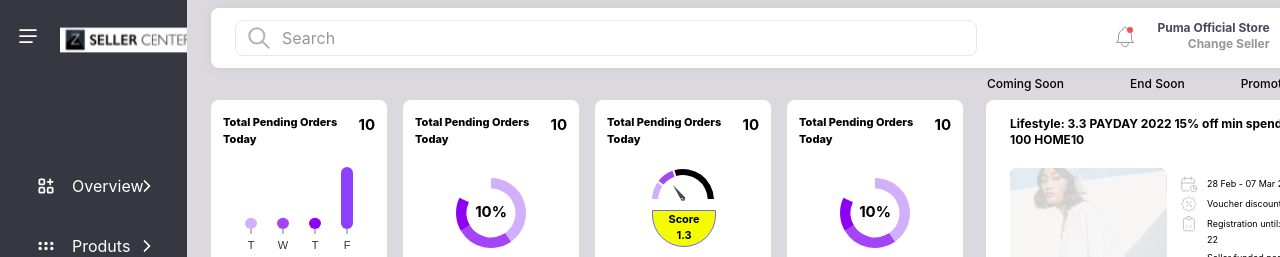
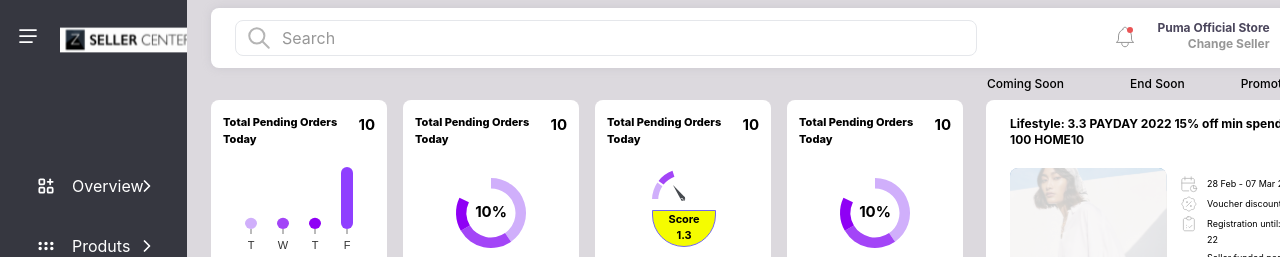
Before and after one commit to kubendrapandian10D/tailWindCSS_MATC, a React (Create React App) app: page / in a window 1280 px wide. Shown: the top 257 px of the page. Built offline with nearby package versions, Linux system fonts and the light colour scheme.

Commit message:
changes color in guage chart

```diff
--- a/src/components/Chart/GuageChart.js
+++ b/src/components/Chart/GuageChart.js
@@ -53,7 +53,7 @@
                         <GaugeChart
                             arcsLength={[0.2, 0.2, 0.6,]}
                             cornerRadius={0}
-                            colors={['#d0affb', '#a345f7', '#000']}
+                            colors={['#d0affb', '#a345f7', '#fff']}
                             percent={0.3}
                             style={chartStyle}
                             id="gauge-chart1" />
```
